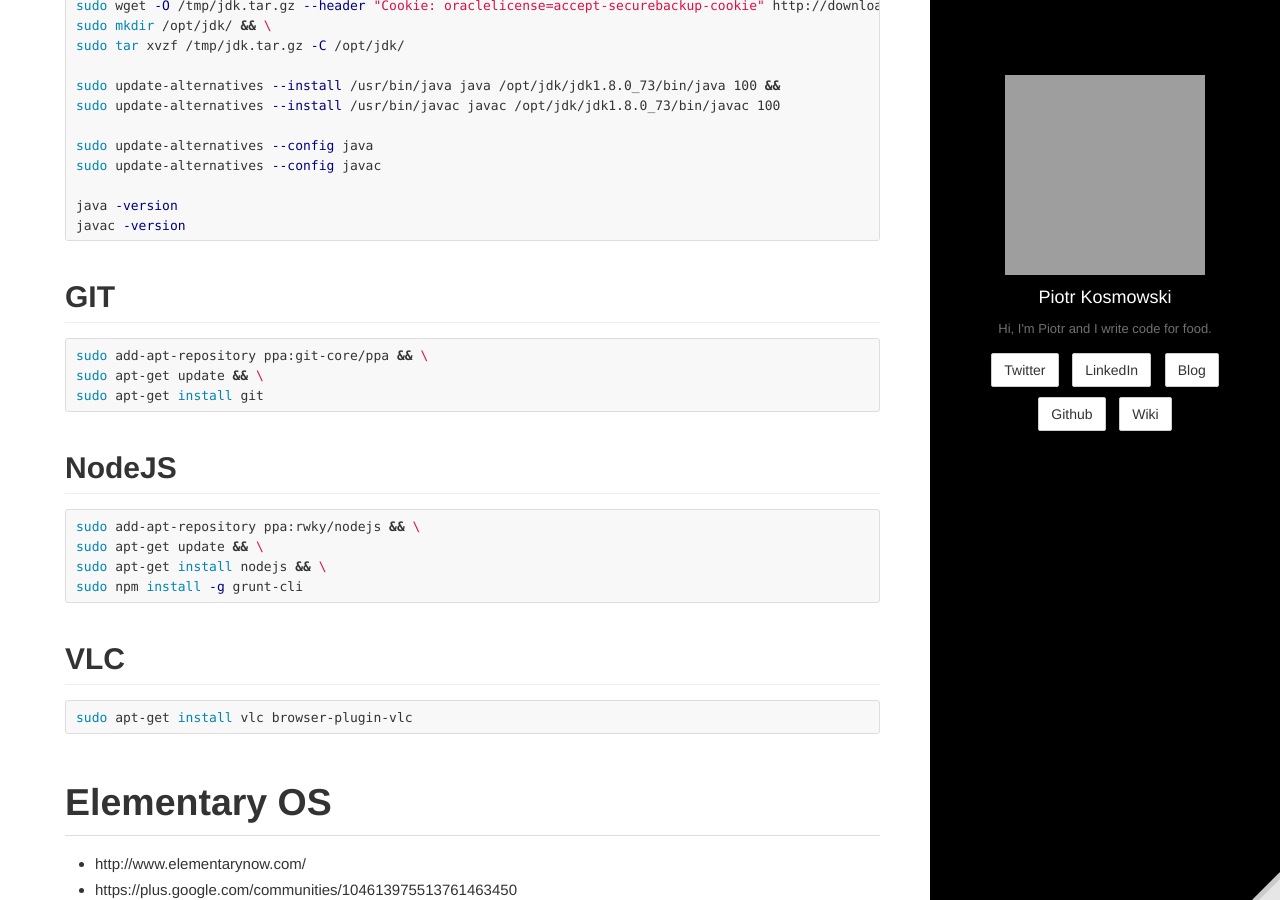
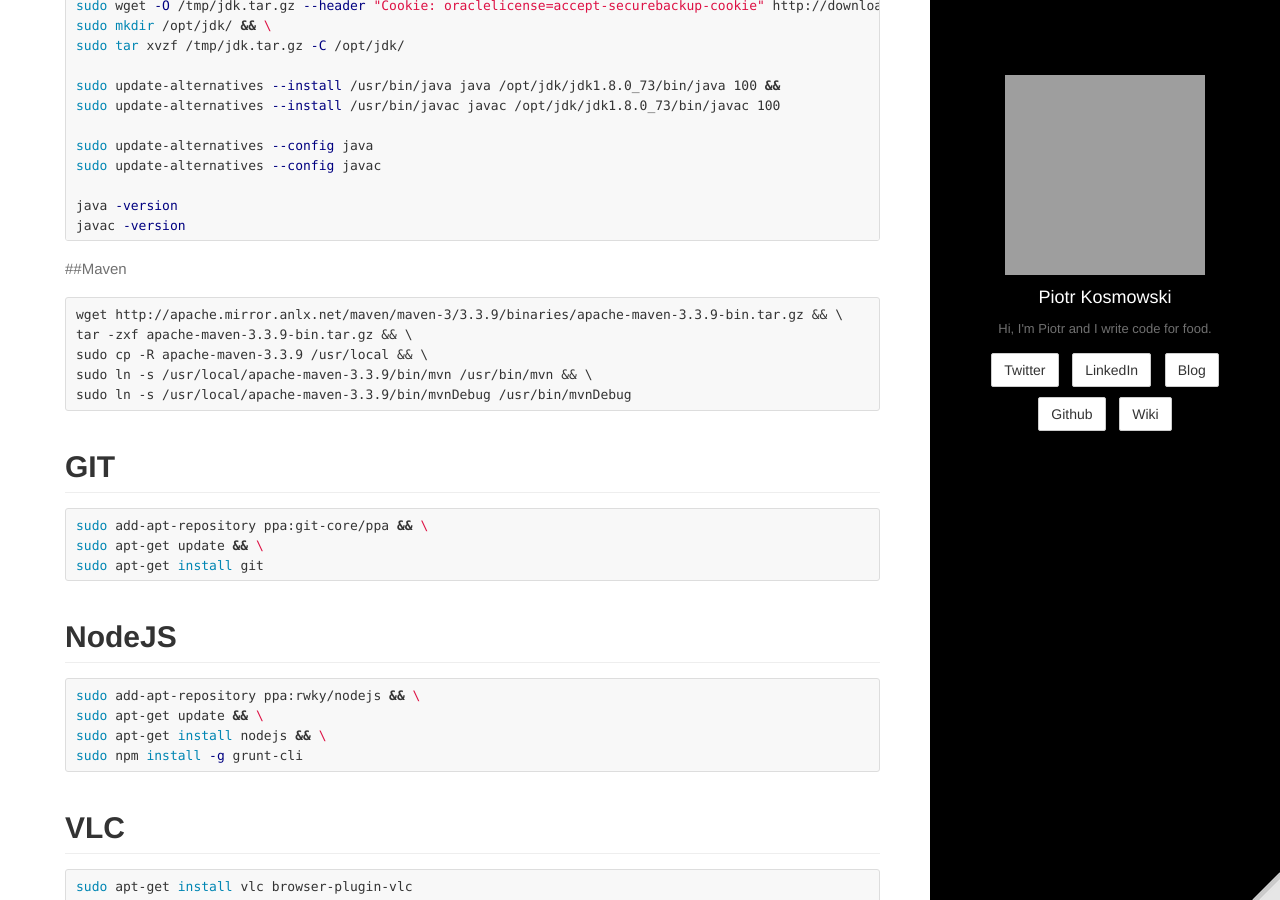
Before and after one commit to kospiotr/kospiotr.github.io, a Jekyll site: the page built from wiki/unix.md, in a window 1280 px wide and 900 px high, scrolled down 1610 px. Built offline with Jekyll 4.4.1, drawn with Linux system fonts in a browser that asks for light colours; grey boxes are pictures that could not be loaded.

Commit message:
Update unix.md

````diff
--- a/wiki/unix.md
+++ b/wiki/unix.md
@@ -59,6 +59,16 @@ java -version
 javac -version
 ```
 
+##Maven
+
+```
+wget http://apache.mirror.anlx.net/maven/maven-3/3.3.9/binaries/apache-maven-3.3.9-bin.tar.gz && \
+tar -zxf apache-maven-3.3.9-bin.tar.gz && \
+sudo cp -R apache-maven-3.3.9 /usr/local && \
+sudo ln -s /usr/local/apache-maven-3.3.9/bin/mvn /usr/bin/mvn && \
+sudo ln -s /usr/local/apache-maven-3.3.9/bin/mvnDebug /usr/bin/mvnDebug
+```
+
 ## GIT
 
 ```bash
````
